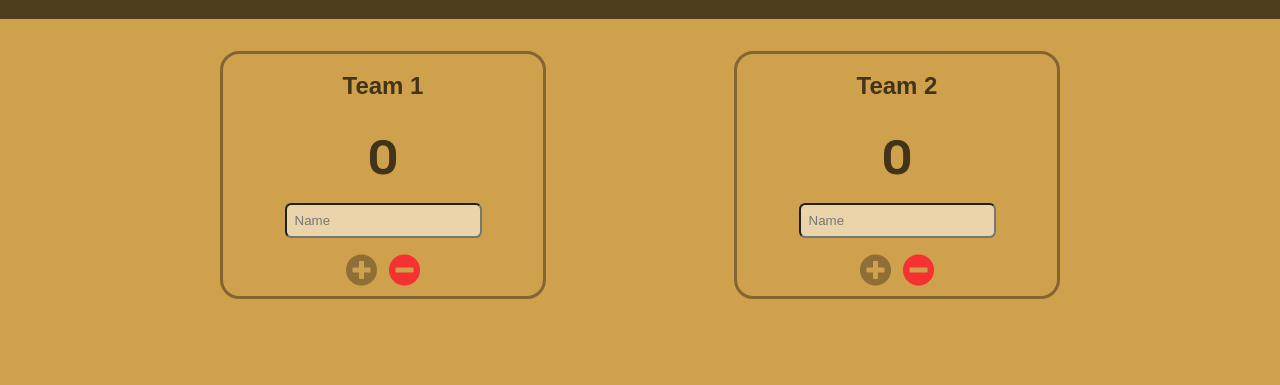
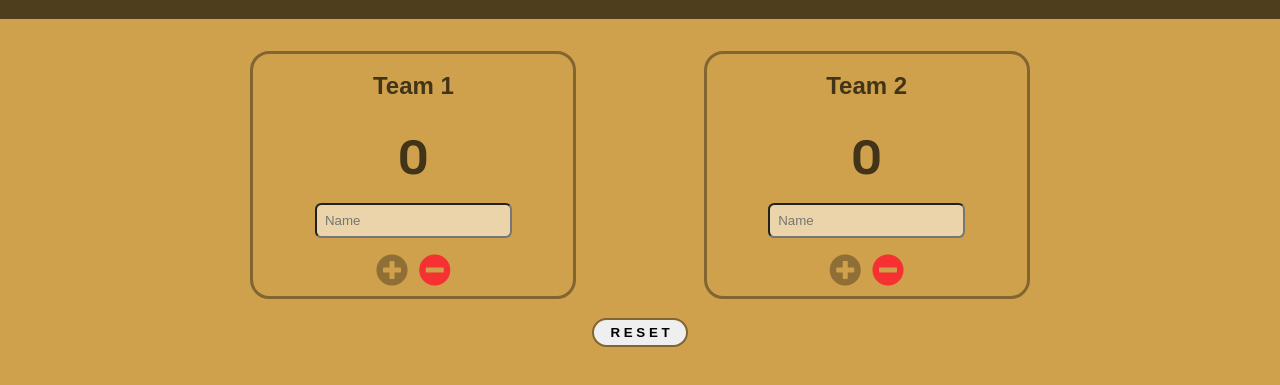
Before and after one commit to Taarts/ScoreBoard, a website built with Vite: page index.html in a window 1280 px wide. Shown: the part 61-446 px from the top of the page. Built offline with nearby package versions, Linux system fonts and the light colour scheme.

Commit message:
button not functioning... also have a  question on the Lando method for class 11/10/2022

```diff
--- a/index.html
+++ b/index.html
@@ -21,7 +21,7 @@
       <h1>My Score Board</h1>
     </header>
     <main>
-      <section class="team1">
+      <section id="team" class="team1">
         <h2>Team 1</h2>
         <h3>0</h3>
         <fieldset>
@@ -37,8 +37,9 @@
           <!-- </button> -->
         </fieldset>
       </section>
+      <button class="reset">R E S E T</button>
 
-      <section class="team2">
+      <section id="team" class="team2">
         <h2>Team 2</h2>
         <h3>0</h3>
 
--- a/src/main.ts
+++ b/src/main.ts
@@ -6,9 +6,9 @@ const targetHTwo = document.querySelector('.team1 h2')!
 const plusButton = document.querySelector('.add')
 const minusButton = document.querySelector('.subtract')
 const teamScoreValue = document.querySelector('.team1 h3')!
-// const freshInputs = document.querySelectorAll('input')!
+const resetButton = document.querySelector('.reset') as HTMLButtonElement
+const header = document.querySelector('h1')!
 
-// freshInputs.forEach((input) => (input.value = ''))
 function newNameInput(event: Event) {
   const changeName = event.target
 
@@ -24,6 +24,7 @@ function handleClickOnPlus() {
   if (teamScore === 21) {
     console.debug('Wooooah')
     alert(`${targetHTwo.innerHTML} is first to 21 & wins!`)
+    header.textContent = `${targetHTwo.innerHTML} wins this round!`
     return
   }
   teamScore = teamScore + 1
@@ -53,3 +54,12 @@ function handleClickOnMinus() {
 
 minusButton?.addEventListener('click', handleClickOnMinus)
 /*---------------- end minus button -------------------*/
+
+function handleScoreReset(event: Event) {
+  teamScore = 0
+  teamScoreValue.innerHTML = teamScore.toString()
+  console.log('reset')
+}
+resetButton?.addEventListener('click', handleScoreReset)
+
+/*---------------- end reset score -------------------*/
--- a/src/style.css
+++ b/src/style.css
@@ -37,9 +37,20 @@ h1 {
 
 main {
   display: flex;
-  flex-wrap: wrap;
-  justify-content: space-evenly;
+  gap: 1rem; /* added */
+  flex-flow: row wrap;
+  justify-content: center; /*changed to "center" */
   padding: 2rem;
+}
+
+button {
+  /* display: flex; */
+  font-weight: 700;
+  align-self: flex-end;
+  justify-content: center;
+  border-radius: 999px;
+  border: 2px solid var(--border-color);
+  padding: 0.3rem 1rem;
 }
 
 section {
@@ -64,11 +75,6 @@ section h3 {
   font-weight: 500;
   font-size: 3rem;
 }
-
-/* button {
-  border-radius: 999px;
-  border: none;
-} */
 
 .field {
   background-color: #ebd4a9;
```
Also changed, not shown: public/pedac.md (+29 -2 lines).
